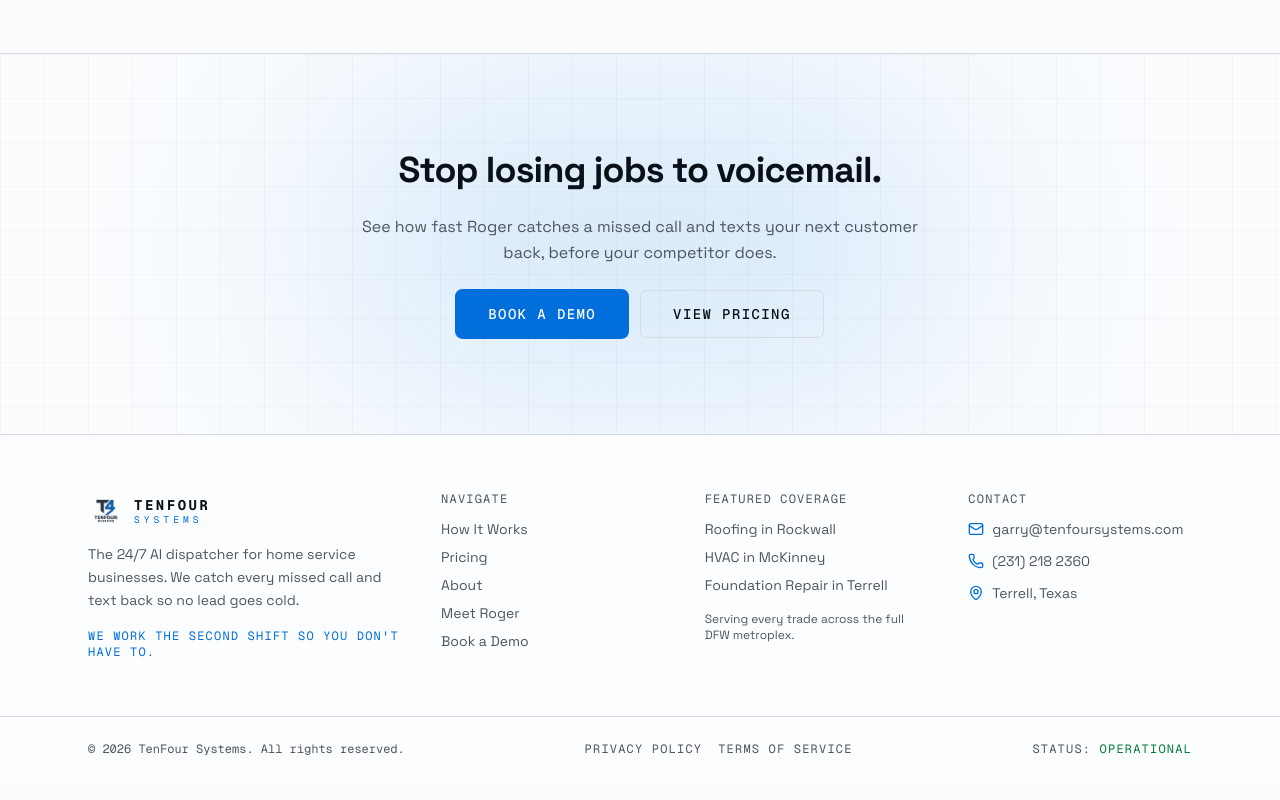
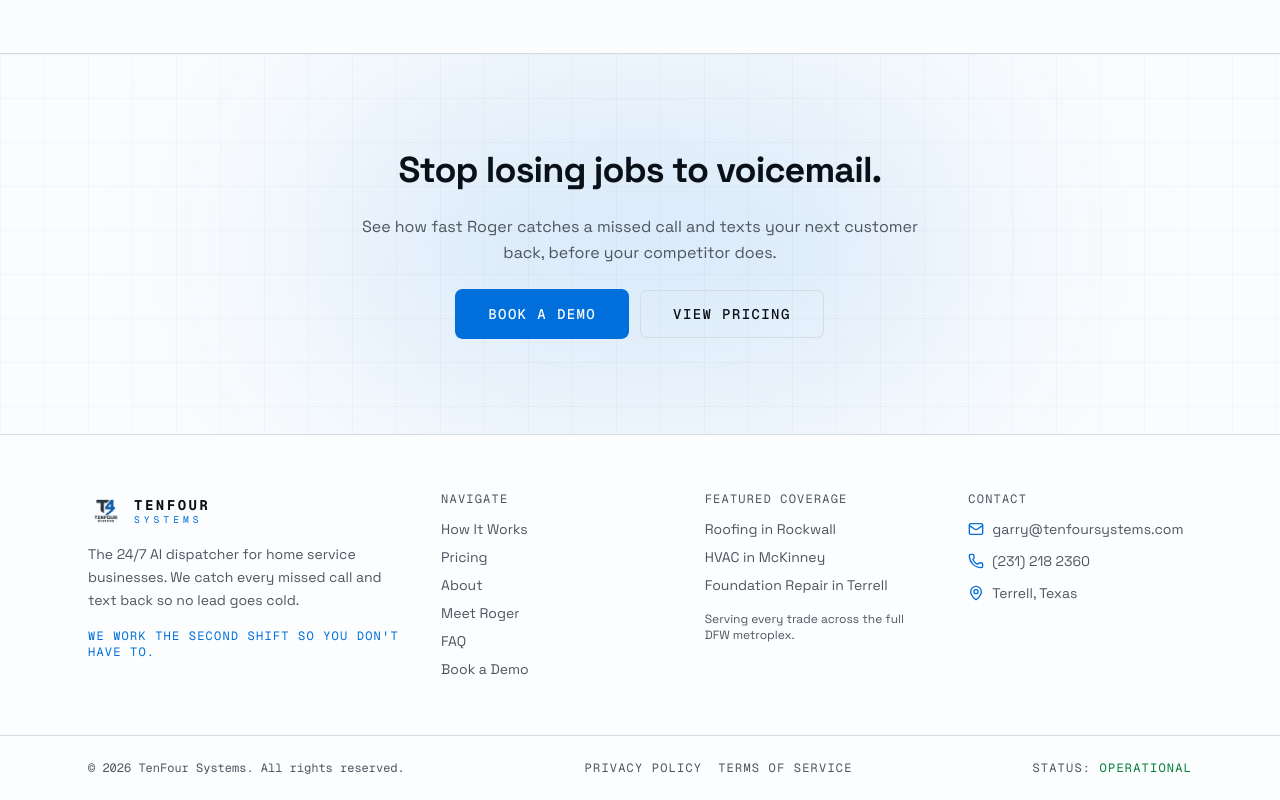
Before and after one commit to Garry-owner/TenFour-Website, a Next.js app: page / in a window 1280 px wide. Shown: the part 4524-5324 px from the top of the page. Built offline with nearby package versions, Linux system fonts and the light colour scheme.

Commit message:
Update site-footer.tsx

```diff
--- a/components/site-footer.tsx
+++ b/components/site-footer.tsx
@@ -28,6 +28,7 @@ export function SiteFooter() {
               { href: '/pricing', label: 'Pricing' },
               { href: '/about', label: 'About' },
               { href: '/roger', label: 'Meet Roger' },
+              { href: '/faq', label: 'FAQ' },
               { href: '/contact', label: 'Book a Demo' },
             ].map((l) => (
               <li key={l.href}>
```
